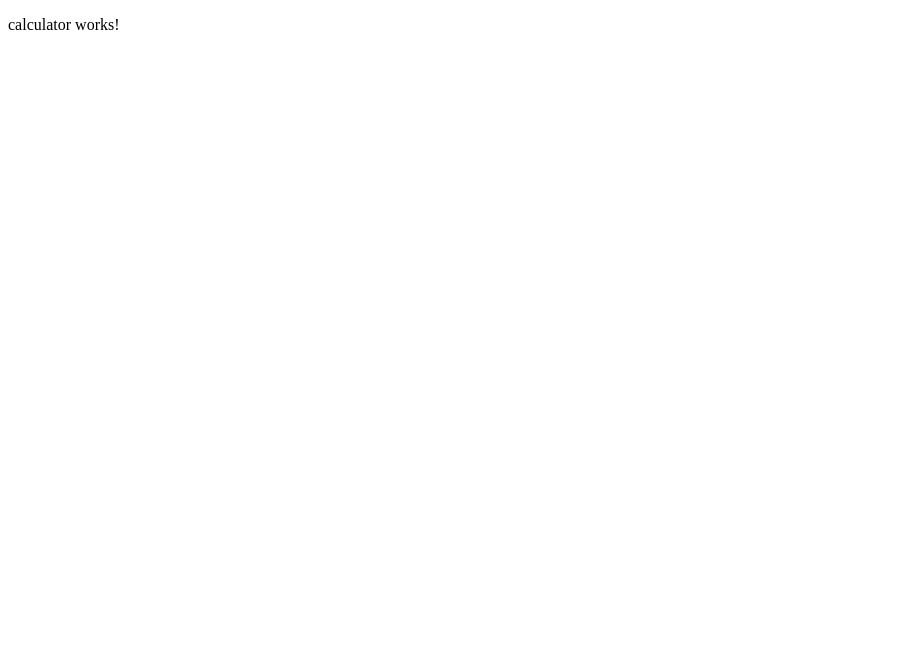
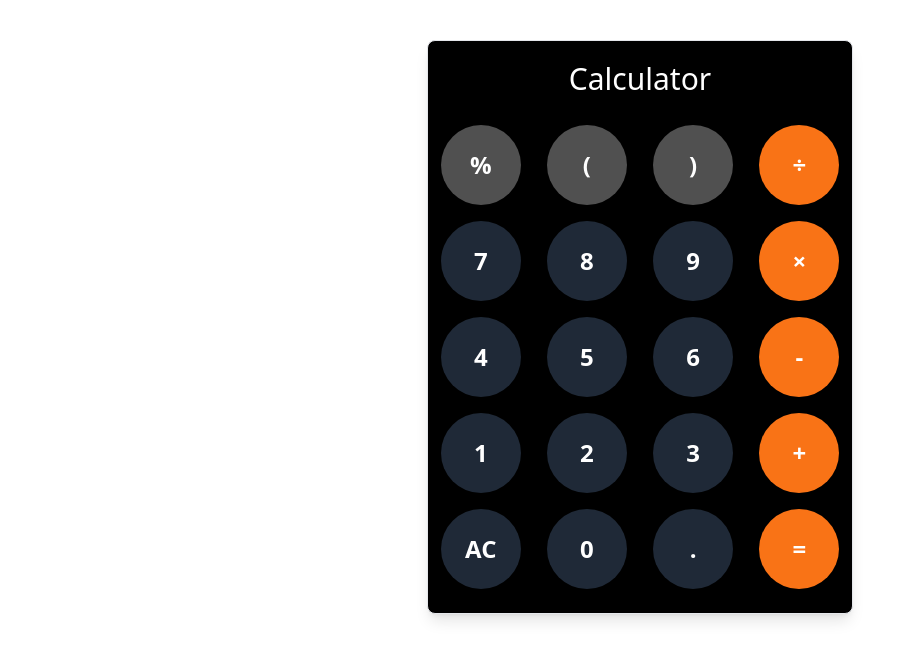
Before and after one commit to webvelocityZA/pocket-calculator, an Angular app: page / in a window 1280 px wide. Shown: the top 660 px of the page, without its empty margins (0-908 px from the left). Built offline with nearby package versions, Linux system fonts and the light colour scheme.

Commit message:
add html layout

```diff
--- a/package.json
+++ b/package.json
@@ -28,12 +28,15 @@
     "@angular/compiler-cli": "~12.2.0",
     "@types/jasmine": "~3.8.0",
     "@types/node": "^12.11.1",
+    "autoprefixer": "^10.4.7",
     "jasmine-core": "~3.8.0",
     "karma": "~6.3.0",
     "karma-chrome-launcher": "~3.1.0",
     "karma-coverage": "~2.0.3",
     "karma-jasmine": "~4.0.0",
     "karma-jasmine-html-reporter": "~1.7.0",
+    "postcss": "^8.4.14",
+    "tailwindcss": "^3.0.24",
     "typescript": "~4.3.5"
   }
 }
--- a/src/app/components/calculator/calculator.component.html
+++ b/src/app/components/calculator/calculator.component.html
@@ -1 +1,179 @@
-<p>calculator works!</p>
+<div class="mx-auto overflow-hidden mt-10 shadow-lg mb-2 bg-[#000000] border rounded-lg lg:w-2/6 md:w-3/6 sm:w-4/6">
+  <div class="">
+    <div class="p-5 text-white text-center text-3xl bg-[#04387A]-900">Calculator</div>
+    <!-- <div class="pt-16 p-5 pb-0 text-white text-right text-3xl bg-[#000000]">{cal || 0}</div> -->
+    <!-- <div class="p-5 text-white text-right text-3xl bg-[#000000]"><span class="text-orange-500">{result || ''}</span> -->
+  </div>
+
+
+  <div class="flex items-stretch bg-[#000000] h-24">
+    <div class="flex-1 px-2 py-2 justify-center flex items-center text-white text-2xl font-semibold">
+      <button
+        class="rounded-full h-20 w-20 flex items-center bg-[#505050] justify-center shadow-lg hover:border-gray-500 focus:outline-none"
+        name="%" onClick={updateCal}>
+        %
+      </button>
+    </div>
+
+    <div class="flex-1 px-2 py-2 justify-center flex items-center text-white text-2xl font-semibold">
+      <button
+        class="rounded-full h-20 w-20 flex items-center bg-[#505050] justify-center shadow-lg hover:border-gray-500 focus:outline-none"
+        name="(" onClick={updateCal}>
+        (
+      </button>
+    </div>
+
+    <div class="flex-1 px-2 py-2 justify-center flex items-center text-white text-2xl font-semibold">
+      <button
+        class="rounded-full h-20 w-20 flex items-center bg-[#505050] justify-center shadow-lg hover:border-gray-500 focus:outline-none"
+        name=")" onClick={updateCal}>
+        )
+      </button>
+    </div>
+
+    <div class="flex-1 px-2 py-2 justify-center flex items-center text-white text-2xl font-semibold">
+      <button
+        class="rounded-full h-20 w-20 flex items-center bg-orange-500 justify-center shadow-lg hover:border-gray-500 focus:outline-none"
+        name="/" onClick={updateCal}>
+        ÷
+      </button>
+    </div>
+  </div>
+
+  <div class="flex items-stretch bg-[#000000] h-24">
+    <div class="flex-1 px-2 py-2 justify-center flex items-center text-white text-2xl font-semibold">
+      <button
+        class="rounded-full h-20 w-20 flex items-center bg-gray-800 justify-center shadow-lg hover:border-gray-500 focus:outline-none"
+        name="7" onClick={updateCal}>
+        7
+      </button>
+    </div>
+
+    <div class="flex-1 px-2 py-2 justify-center flex items-center text-white text-2xl font-semibold">
+      <button
+        class="rounded-full h-20 w-20 flex items-center bg-gray-800 justify-center shadow-lg hover:border-gray-500 focus:outline-none"
+        name="8" onClick={updateCal}>
+        8
+      </button>
+    </div>
+
+    <div class="flex-1 px-2 py-2 justify-center flex items-center text-white text-2xl font-semibold">
+      <button
+        class="rounded-full h-20 w-20 flex items-center bg-gray-800 justify-center shadow-lg hover:border-gray-500 focus:outline-none"
+        name="9" onClick={updateCal}>
+        9
+      </button>
+    </div>
+
+    <div class="flex-1 px-2 py-2 justify-center flex items-center text-white text-2xl font-semibold">
+      <button
+        class="rounded-full h-20 w-20 flex items-center bg-orange-500 justify-center shadow-lg hover:border-gray-500 focus:outline-none"
+        name="*" onClick={updateCal}>
+        ×
+      </button>
+    </div>
+  </div>
+
+  <div class="flex items-stretch bg-[#000000] h-24">
+    <div class="flex-1 px-2 py-2 justify-center flex items-center text-white text-2xl font-semibold">
+      <button
+        class="rounded-full h-20 w-20 flex items-center bg-gray-800 justify-center shadow-lg hover:border-gray-500 focus:outline-none"
+        name="4" onClick={updateCal}>
+        4
+      </button>
+    </div>
+
+    <div class="flex-1 px-2 py-2 justify-center flex items-center text-white text-2xl font-semibold">
+      <button
+        class="rounded-full h-20 w-20 flex items-center bg-gray-800 justify-center shadow-lg hover:border-gray-500 focus:outline-none"
+        name="5" onClick={updateCal}>
+        5
+      </button>
+    </div>
+
+    <div class="flex-1 px-2 py-2 justify-center flex items-center text-white text-2xl font-semibold">
+      <button
+        class="rounded-full h-20 w-20 flex items-center bg-gray-800 justify-center shadow-lg hover:border-gray-500 focus:outline-none"
+        name="6" onClick={updateCal}>
+        6
+      </button>
+    </div>
+
+    <div class="flex-1 px-2 py-2 justify-center flex items-center text-white text-2xl font-semibold">
+      <button
+        class="rounded-full h-20 w-20 flex items-center bg-orange-500 justify-center shadow-lg hover:border-gray-500 focus:outline-none"
+        name="-" onClick={updateCal}>
+        -
+      </button>
+    </div>
+  </div>
+
+  <div class="flex items-stretch bg-[#000000] h-24">
+    <div class="flex-1 px-2 py-2 justify-center flex items-center text-white text-2xl font-semibold">
+      <button
+        class="rounded-full h-20 w-20 flex items-center bg-gray-800 justify-center shadow-lg hover:border-gray-500 focus:outline-none"
+        name="1" onClick={updateCal}>
+        1
+      </button>
+    </div>
+
+    <div class="flex-1 px-2 py-2 justify-center flex items-center text-white text-2xl font-semibold">
+      <button
+        class="rounded-full h-20 w-20 flex items-center bg-gray-800 justify-center shadow-lg hover:border-gray-500 focus:outline-none"
+        name="2" onClick={updateCal}>
+        2
+      </button>
+    </div>
+
+    <div class="flex-1 px-2 py-2 justify-center flex items-center text-white text-2xl font-semibold">
+      <button
+        class="rounded-full h-20 w-20 flex items-center bg-gray-800 justify-center shadow-lg hover:border-gray-500 focus:outline-none"
+        name="3" onClick={updateCal}>
+        3
+      </button>
+    </div>
+
+    <div class="flex-1 px-2 py-2 justify-center flex items-center text-white text-2xl font-semibold">
+      <button
+        class="rounded-full h-20 w-20 flex items-center bg-orange-500 justify-center shadow-lg hover:border-gray-500 focus:outline-none"
+        name="+" onClick={updateCal}>
+        +
+      </button>
+    </div>
+  </div>
+
+
+  <div class="flex items-stretch bg-[#000000] h-24 mb-4">
+    <div class="flex-1 px-2 py-2 justify-center flex items-center text-white text-2xl font-semibold">
+      <button
+        class="rounded-full h-20 w-20 flex items-center bg-gray-800 justify-center shadow-lg hover:border-gray-500 focus:outline-none"
+        onClick={clear}>
+        AC
+      </button>
+    </div>
+
+    <div class="flex-1 px-2 py-2 justify-center flex items-center text-white text-2xl font-semibold">
+      <button
+        class="rounded-full h-20 w-20 flex items-center bg-gray-800 justify-center shadow-lg hover:border-gray-500 focus:outline-none"
+        name="0" onClick={updateCal}>
+        0
+      </button>
+    </div>
+
+    <div class="flex-1 px-2 py-2 justify-center flex items-center text-white text-2xl font-semibold">
+      <button
+        class="rounded-full h-20 w-20 flex items-center bg-gray-800 justify-center shadow-lg hover:border-gray-500 focus:outline-none"
+        name="." onClick={updateCal}>
+        .
+      </button>
+    </div>
+
+    <div class="flex-1 px-2 py-2 justify-center flex items-center text-white text-2xl font-semibold">
+      <button
+        class="rounded-full h-20 w-20 flex items-center bg-orange-500 justify-center shadow-lg hover:border-gray-500 focus:outline-none"
+        onClick={results}>
+        =
+      </button>
+    </div>
+  </div>
+</div>
--- a/src/styles.scss
+++ b/src/styles.scss
@@ -1 +1,5 @@
 /* You can add global styles to this file, and also import other style files */
+
+@import 'tailwindcss/base';
+@import 'tailwindcss/components';
+@import 'tailwindcss/utilities';
--- /dev/null
+++ b/tailwind.config.js
@@ -0,0 +1,9 @@
+module.exports = {
+    content: [
+      "./src/**/*.{html,ts}",
+    ],
+    theme: {
+      extend: {},
+    },
+    plugins: [],
+}
```
Also changed, not shown: 1 other file (tests, documents, lock files or other folders).
